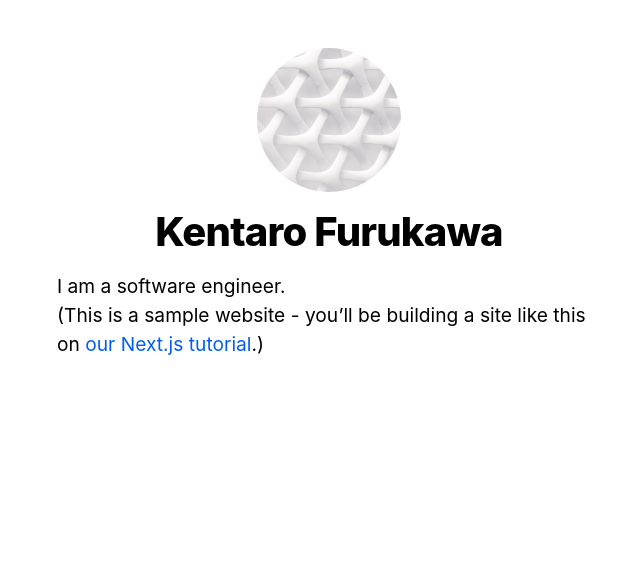
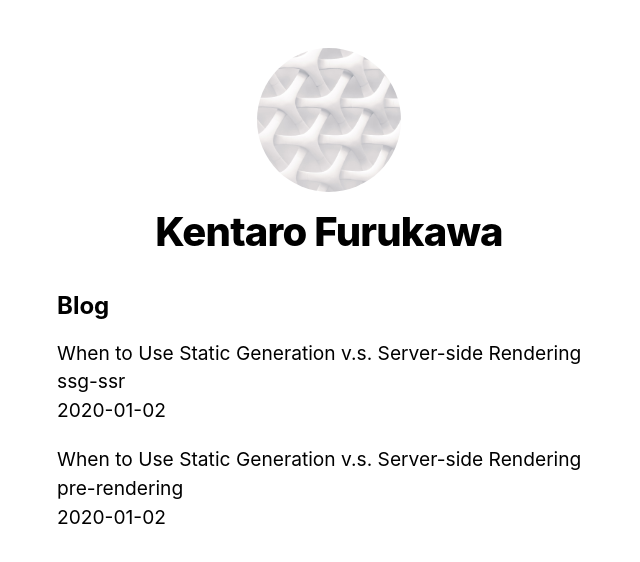
Before and after one commit to Kentaro-Furukawa/nextjs-blog, a Next.js app: page / in a window 1280 px wide. Shown: the top 562 px of the page, without its empty margins (311-951 px from the left). Built offline with nearby package versions, Linux system fonts and the light colour scheme.

Commit message:
add blog posts and get post function

```diff
--- /dev/null
+++ b/lib/posts.js
@@ -0,0 +1,35 @@
+import fs from 'fs';
+import path from 'path';
+import matter from 'gray-matter';
+
+const postsDirectory = path.join(process.cwd(), 'posts');
+
+export function getSortedPostsData() {
+  // Get file names under /posts
+  const fileNames = fs.readdirSync(postsDirectory);
+  const allPostsData = fileNames.map((fileName) => {
+    // Remove ".md" from file name to get id
+    const id = fileName.replace(/\.md$/, '');
+
+    // Read markdown file as string
+    const fullPath = path.join(postsDirectory, fileName);
+    const fileContents = fs.readFileSync(fullPath, 'utf8');
+
+    // Use gray-matter to parse the post metadata section
+    const matterResult = matter(fileContents);
+
+    // Combine the data with the id
+    return {
+      id,
+      ...matterResult.data,
+    };
+  });
+  // Sort posts by date
+  return allPostsData.sort((a, b) => {
+    if (a.date < b.date) {
+      return 1;
+    } else {
+      return -1;
+    }
+  });
+}
--- a/package.json
+++ b/package.json
@@ -6,6 +6,7 @@
     "start": "next start"
   },
   "dependencies": {
+    "gray-matter": "^4.0.3",
     "next": "latest",
     "react": "18.2.0",
     "react-dom": "18.2.0"
--- a/pages/index.js
+++ b/pages/index.js
@@ -1,21 +1,38 @@
 import Head from 'next/head';
 import Layout, { siteTitle } from '../components/layout';
 import utilStyles from '../styles/utils.module.css';
+import { getSortedPostsData } from '../lib/posts';
+
 export const myIntroduction = 'I am a software engineer.';
 
-export default function Home() {
+export async function getStaticProps() {
+  const allPostsData = getSortedPostsData();
+  return {
+    props: {
+      allPostsData,
+    },
+  };
+}
+
+export default function Home({ allPostsData }) {
   return (
     <Layout home>
       <Head>
         <title>{siteTitle}</title>
       </Head>
-      <section className={utilStyles.headingMd}>
-        <p>{myIntroduction}</p>
-        <p>
-          (This is a sample website - you’ll be building a site like this on{' '}
-          <a href="https://nextjs.org/learn">our Next.js tutorial</a>.)
-        </p>
-      </section>
-    </Layout>
+      <section className={`${utilStyles.headingMd} ${utilStyles.padding1px}`}>
+        <h2 className={utilStyles.headingLg}>Blog</h2>
+        <ul className={utilStyles.list}>
+          {allPostsData.map(({ id, date, title }) => (
+            <li className={utilStyles.listItem} key={id}>
+              {title}
+              <br />
+              {id}
+              <br />
+              {date}
+            </li>
+          ))}
+        </ul>
+      </section>    </Layout>
   );
 }
--- /dev/null
+++ b/posts/pre-rendering.md
@@ -0,0 +1,19 @@
+---
+title: 'When to Use Static Generation v.s. Server-side Rendering'
+date: '2020-01-02'
+---
+
+We recommend using **Static Generation** (with and without data) whenever possible because your page can be built once and served by CDN, which makes it much faster than having a server render the page on every request.
+
+You can use Static Generation for many types of pages, including:
+
+- Marketing pages
+- Blog posts
+- E-commerce product listings
+- Help and documentation
+
+You should ask yourself: "Can I pre-render this page **ahead** of a user's request?" If the answer is yes, then you should choose Static Generation.
+
+On the other hand, Static Generation is **not** a good idea if you cannot pre-render a page ahead of a user's request. Maybe your page shows frequently updated data, and the page content changes on every request.
+
+In that case, you can use **Server-Side Rendering**. It will be slower, but the pre-rendered page will always be up-to-date. Or you can skip pre-rendering and use client-side JavaScript to populate data.
--- /dev/null
+++ b/posts/ssg-ssr.md
@@ -0,0 +1,19 @@
+---
+title: 'When to Use Static Generation v.s. Server-side Rendering'
+date: '2020-01-02'
+---
+
+We recommend using **Static Generation** (with and without data) whenever possible because your page can be built once and served by CDN, which makes it much faster than having a server render the page on every request.
+
+You can use Static Generation for many types of pages, including:
+
+- Marketing pages
+- Blog posts
+- E-commerce product listings
+- Help and documentation
+
+You should ask yourself: "Can I pre-render this page **ahead** of a user's request?" If the answer is yes, then you should choose Static Generation.
+
+On the other hand, Static Generation is **not** a good idea if you cannot pre-render a page ahead of a user's request. Maybe your page shows frequently updated data, and the page content changes on every request.
+
+In that case, you can use **Server-Side Rendering**. It will be slower, but the pre-rendered page will always be up-to-date. Or you can skip pre-rendering and use client-side JavaScript to populate data.
```
Also changed, not shown: 1 other file (tests, documents, lock files or other folders).
